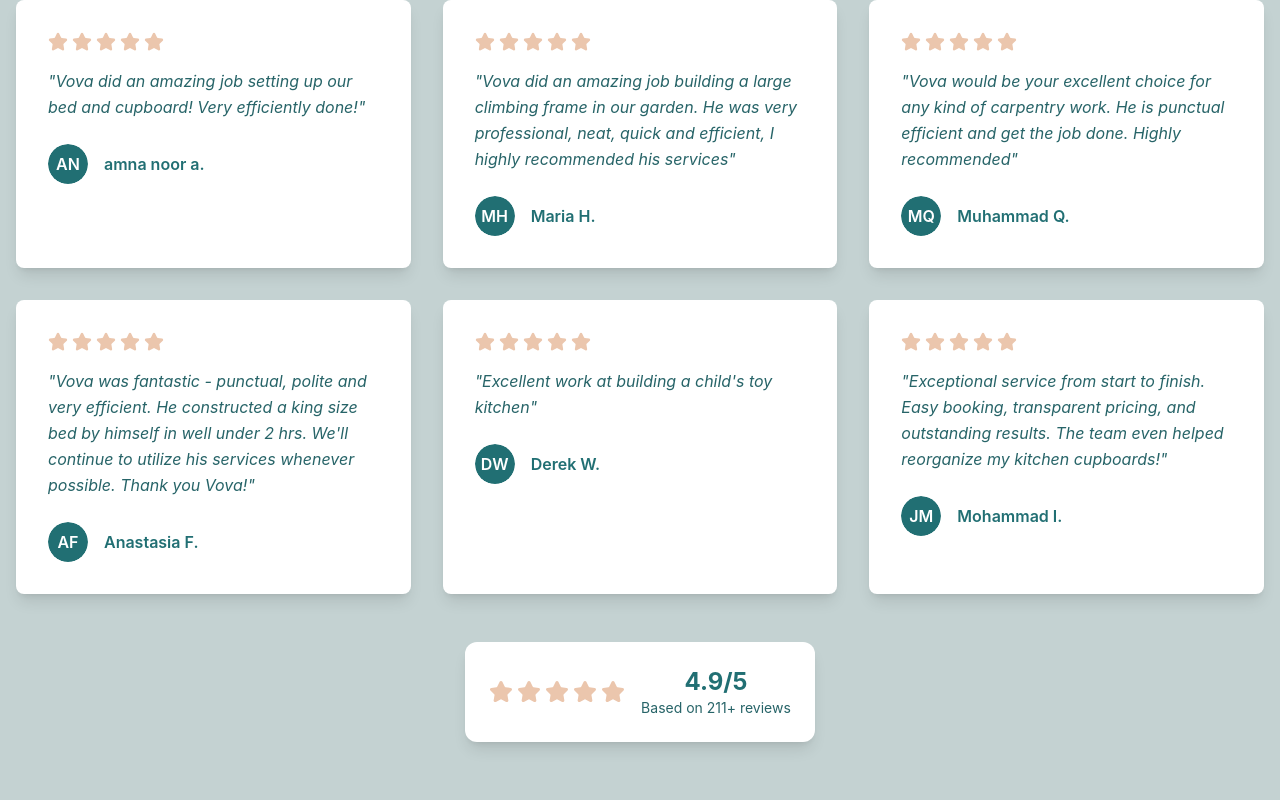
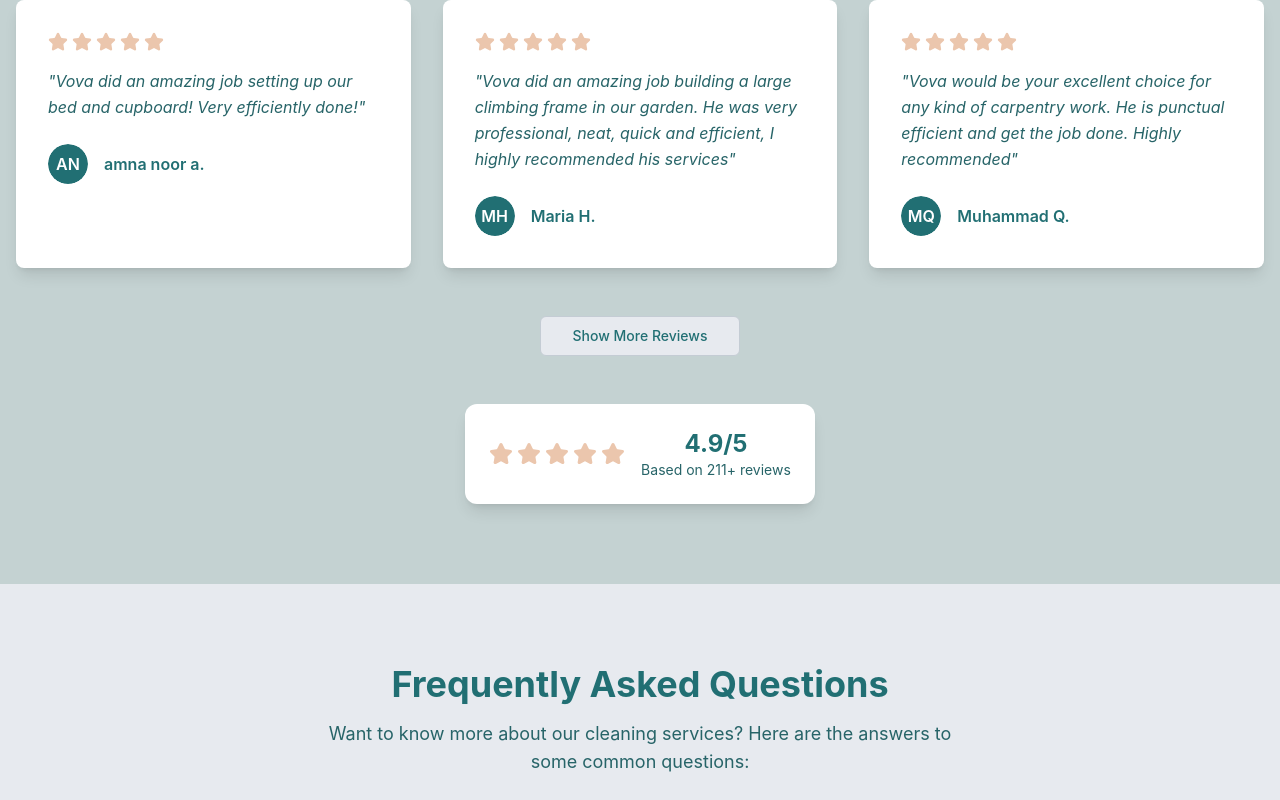
Before and after one commit to pampukhaleo/spotless-pro-landing, a React (Vite) app: page / in a window 1280 px wide. Shown: the part 4693-5493 px from the top of the page. Built offline with nearby package versions, Linux system fonts and the light colour scheme.

Commit message:
feat: Implement "Show More Reviews" functionality

```diff
--- a/src/components/ReviewsSection.tsx
+++ b/src/components/ReviewsSection.tsx
@@ -1,9 +1,12 @@
 
+import { useState } from "react";
 import { Card, CardContent } from "@/components/ui/card";
 import { Avatar, AvatarImage, AvatarFallback } from "@/components/ui/avatar";
+import { Button } from "@/components/ui/button";
 import { Star } from "lucide-react";
 
 const ReviewsSection = () => {
+  const [visibleReviews, setVisibleReviews] = useState(6);
   const reviews = [
     {
       name: "Amy Pemberton",
@@ -74,7 +77,7 @@ const ReviewsSection = () => {
         </div>
 
         <div className="grid md:grid-cols-2 lg:grid-cols-3 gap-8">
-          {reviews.map((review, index) => (
+          {reviews.slice(0, visibleReviews).map((review, index) => (
             <Card key={index} className="border-0 shadow-lg bg-card hover:shadow-xl transition-shadow duration-300">
               <CardContent className="p-8">
                 <div className="flex items-center space-x-1 mb-4">
@@ -104,6 +107,18 @@ const ReviewsSection = () => {
           ))}
         </div>
 
+        {visibleReviews < reviews.length && (
+          <div className="text-center mt-12">
+            <Button
+              variant="outline"
+              onClick={() => setVisibleReviews(prev => Math.min(prev + 6, reviews.length))}
+              className="px-8 py-3"
+            >
+              Show More Reviews
+            </Button>
+          </div>
+        )}
+
         <div className="text-center mt-12">
           <div className="inline-flex items-center space-x-4 bg-card p-6 rounded-xl shadow-lg">
             <div className="flex items-center space-x-1">
```
